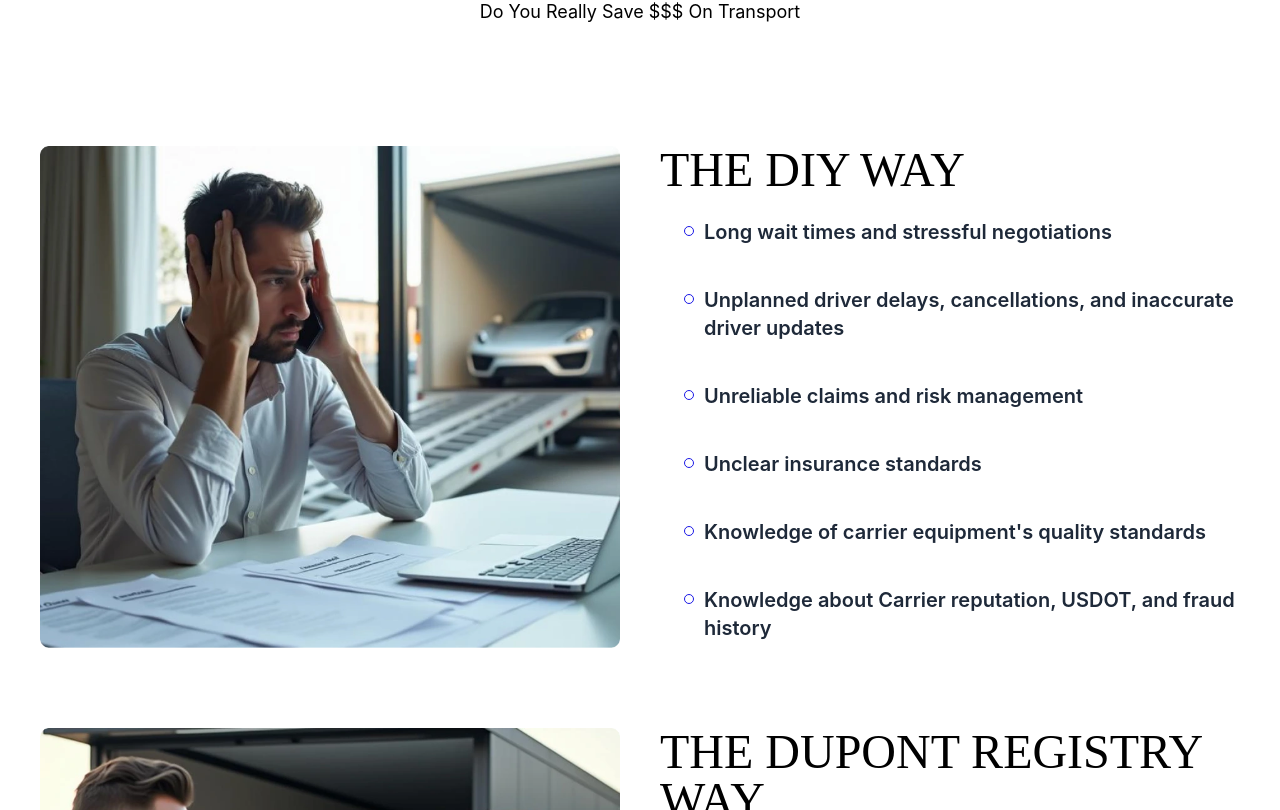
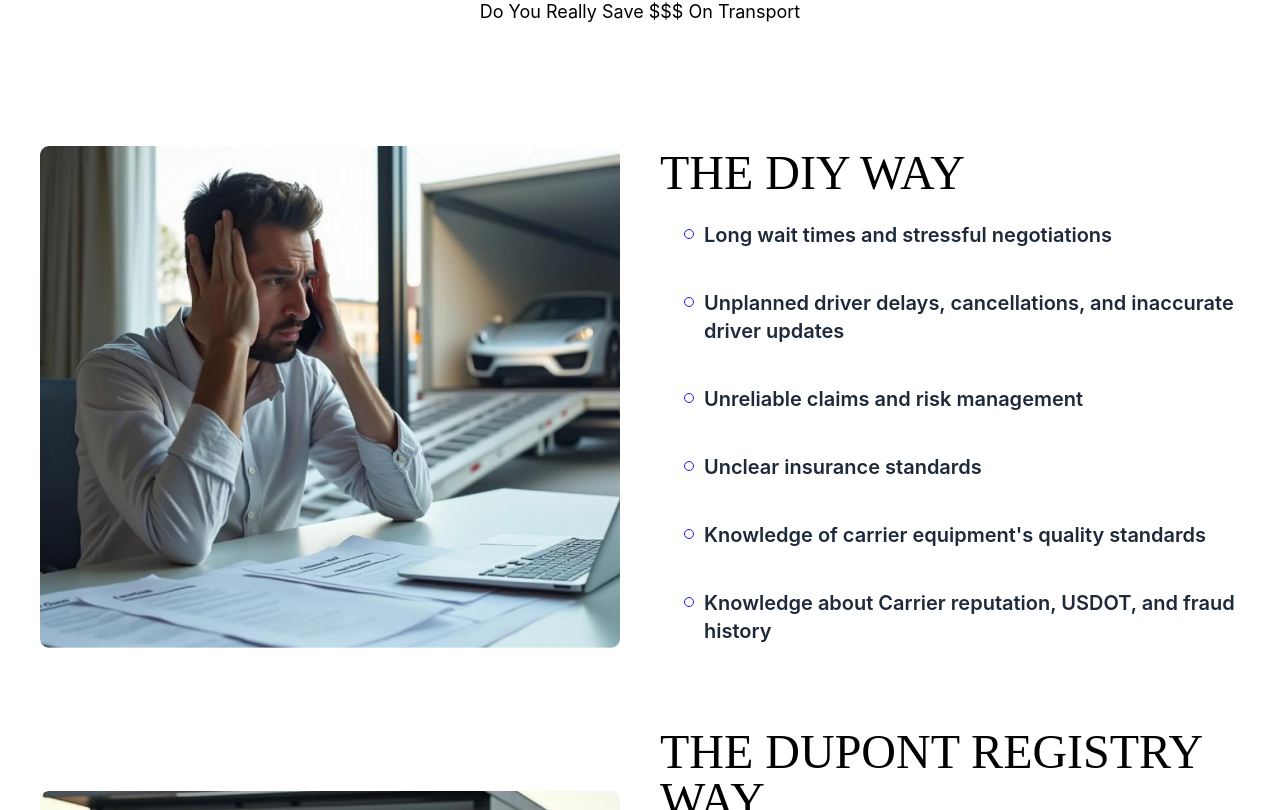
Before and after one commit to portfolioemy/dr-logistics, a Next.js app: page /dealership in a window 1280 px wide. Shown: the part 3250-4060 px from the top of the page. Built offline with nearby package versions, Linux system fonts and the light colour scheme; a web font is replaced by a local one.

Commit message:
center the the text

```diff
--- a/src/components/sections/ComparaisonSection.tsx
+++ b/src/components/sections/ComparaisonSection.tsx
@@ -32,7 +32,7 @@
                     {[0, 1].map((i) => (
                         <Box
                             key={i}
-                            className="flex flex-col lg:flex-row justify-center items-start gap-10 w-full relative"
+                            className="flex flex-col lg:flex-row justify-center items-center gap-10 w-full relative"
                         >
                             <Box className="flex-1 flex justify-center">
                                 <Image
```
